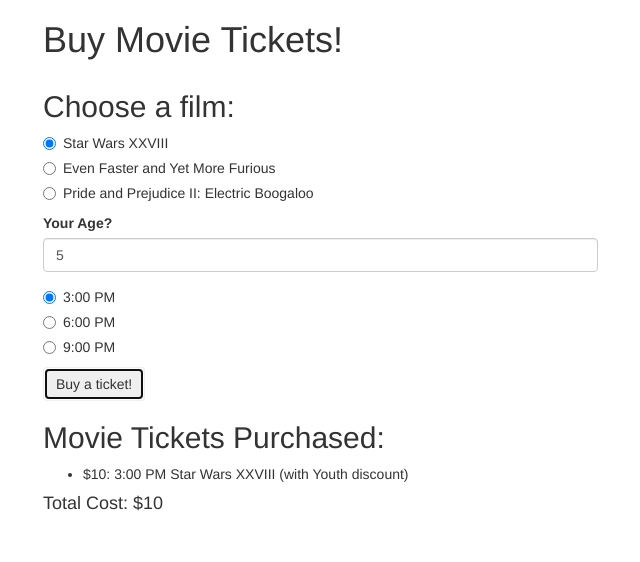
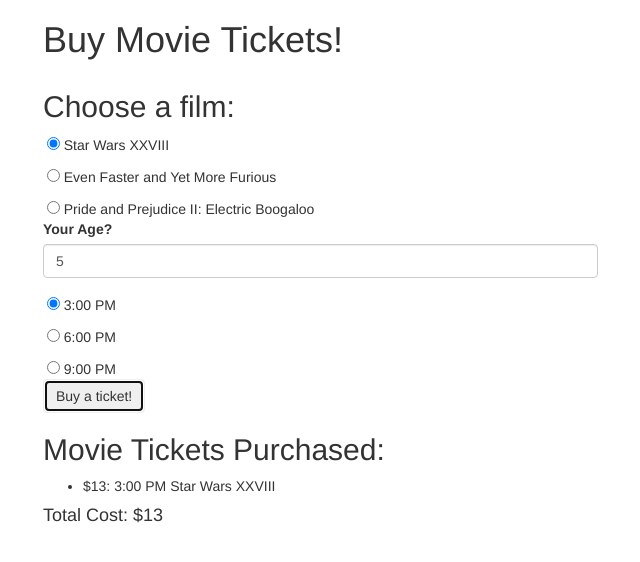
Before and after one commit to tfirman/movielist, a plain HTML site: page index.html in a window 1280 px wide. Both pictures are taken after typing "5" into the empty fields and a click on the button "Buy a ticket!". Shown: the whole page, without its empty margins (27-667 px from the left). Drawn offline with Linux system fonts and the light colour scheme.

Commit message:
moves movie names and showtimes to an array; support for different times for different movies

```diff
--- a/index.html
+++ b/index.html
@@ -15,48 +15,14 @@
         <div class="col-md-6">
           <h2>Choose a film:</h2>
           <form id="new-movie">
-            <div class="radio">
-              <label>
-                <input type="radio" name="movie" value="SW28" checked>
-                Star Wars XXVIII
-              </label>
-            </div>
-            <div class="radio">
-              <label>
-                <input type="radio" name="movie" value="EFaYMF">
-                Even Faster and Yet More Furious
-              </label>
-            </div>
-            <div class="radio">
-              <label>
-                <input type="radio" name="movie" value="PaP2EB">
-                Pride and Prejudice II: Electric Boogaloo
-              </label>
-            </div>
+
+            <div id="movieMenu"></div>
 
             <div class="form-group">
               <label for="vNumber">Your Age?</label>
               <input type="number" class="form-control" id="age">
             </div>
-
-            <div class="radio">
-              <label>
-                <input type="radio" name="time" value="threep" checked>
-                3:00 PM
-              </label>
-            </div>
-            <div class="radio">
-              <label>
-                <input type="radio" name="time" value="sixp">
-                6:00 PM
-              </label>
-            </div>
-            <div class="radio">
-              <label>
-                <input type="radio" name="time" value="ninep">
-                9:00 PM
-              </label>
-            </div>
+            <div id="showTimes"></div>
 
             <button type="submit" class="btn">Buy a ticket!</button>
           </form>
--- a/js/scripts.js
+++ b/js/scripts.js
@@ -1,68 +1,98 @@
 //business logic
-function longName (mShort) {
-  if (mShort === 'SW28') {
-    return "Star Wars XXVIII";
-  } else if (mShort === 'EFaYMF'){
-    return "Even Faster and Yet More Furious";
-  } else {
-    return "Pride and Prejudice II: Electric Boogaloo";
-  }
-}
-function movieType (mShort) {
-  if (mShort === 'SW28') {
-    return "newRelease";
-  } else if (mShort === 'EFaYMF'){
-    return "standard";
-  } else {
-    return "secondRun";
-  }
-}
+var starW28 = {
+  name: "Star Wars XXVIII",
+  mType: "newRelease",
+  showTimes: ["3:00 PM", "6:00 PM", "9:00 PM"],
+  showTimesIsM: [true, false, false]
+};
+var eFaYMF = {
+  name: "Even Faster and Yet More Furious",
+  mType: "standard",
+  showTimes: ["3:30 PM", "6:30 PM", "9:30 PM"],
+  showTimesIsM: [true, false, false]
+};
+var paP2EB = {
+  name: "Pride and Prejudice II: Electric Boogaloo",
+  mType: "secondRun",
+  showTimes: ["4:00 PM", "7:00 PM"],
+  showTimesIsM: [true, false]
+};
+var movieMenu = [starW28, eFaYMF, paP2EB];
 
-function Ticket(name, type, age, time) {
-  this.time = time;
+function Ticket(nMovie,mTime) {
+  console.log(nMovie, mTime, starW28.showTimes[1]);
+  this.time = movieMenu[nMovie].showTimes[mTime];
+  var name = movieMenu[nMovie].name;
   var price = 12;
-  if (type === 'newRelease') {
+  if (movieMenu[nMovie].mType === 'newRelease') {
     price += 3;
-  } else if (type === 'secondRun') {
+  } else if (movieMenu[nMovie].mType === 'secondRun') {
     price -= 3;
   }
   if (age < 13) {
     price -= 3;
-    name += "  (with Youth discount)"
+    name += "  (with Youth discount)";
   } else if (age >= 65) {
     price -= 2;
-    name += "  (with Senior discount)"
+    name += "  (with Senior discount)";
   }
-  if (time === 'threep') {
-    price -= 2;
-    this.time = "3:00 PM"
-  } else if (type === 'sixp') {
-    this.time = "6:00 PM"
-  } else {
-    this.time = "9:00 PM"
-  }
+  if (movieMenu[nMovie].showTimesIsM[mTime]) price -= 2;
   this.price = price;
   this.name = name;
+}
+
+function newShowTimes (whichMovie){
+  $("div#showTimes").empty();
+  for (i= 0; i < movieMenu[whichMovie].showTimes.length; i++) {
+    $("div#showTimes").append('            <div class="radio">');
+    $("div#showTimes").append('              <label>');
+    if (i===0){
+      $("div#showTimes").append('                <input type="radio" name="time" value="'+ i + '" checked>');
+    } else {
+      $("div#showTimes").append('                <input type="radio" name="time" value="'+ i + '">');
+    }
+    $("div#showTimes").append('                ' + movieMenu[whichMovie].showTimes[i]);
+    $("div#showTimes").append('              </label>');
+    $("div#showTimes").append('            </div>');
+  };
 }
 
 // user interface logic
 $(document).ready(function() {
   var totalCost = 0;
+  for (i= 0; i < movieMenu.length; i++) {
+    $("div#movieMenu").append('            <div class="radio">');
+    $("div#movieMenu").append('              <label>');
+    if (i===0){
+      $("div#movieMenu").append('                <input type="radio" name="movie" value="'+ i +'" checked>');
+    } else {
+      $("div#movieMenu").append('                <input type="radio" name="movie" value="'+ i +'">');
+    }
+    $("div#movieMenu").append('                ' + movieMenu[i].name);
+    $("div#movieMenu").append('              </label>');
+    $("div#movieMenu").append('            </div>');
+  };
+
+  newShowTimes (0);
+
+  $("#movieMenu").click(function(event) {
+    // event.preventDefault();
+    var whatChecked = $("input:radio[name=movie]:checked").val()
+    newShowTimes (whatChecked);
+  });
+
   $("form#new-movie").submit(function(event) {
     event.preventDefault();
 
-    var mShort = $("input:radio[name=movie]:checked").val();
-    var lName = longName (mShort);
-    var mType = movieType (mShort);
-    var age = $("input#age").val();
+    var nMovie = $("input:radio[name=movie]:checked").val();
     var mTime = $("input:radio[name=time]:checked").val();
-    var newTicket = new Ticket(lName,mType,age,mTime);
+    var newTicket = new Ticket(nMovie,mTime);
     totalCost += newTicket.price;
     $(".movieList").show();
     $("ul#movies").append("<li><span class='movieL'>" + "$" + newTicket.price + ": " + newTicket.time + " " + newTicket.name + "</span></li>");
     $("h4#totalCost").text("Total Cost: $" + parseInt(totalCost))
     $('input[type=radio]').each(function() {
-      if (this.value === 'SW28' || this.value === 'threep') {
+      if (this.value === '0') {
         this.checked = true;
       } else {
         this.checked = false;
```
